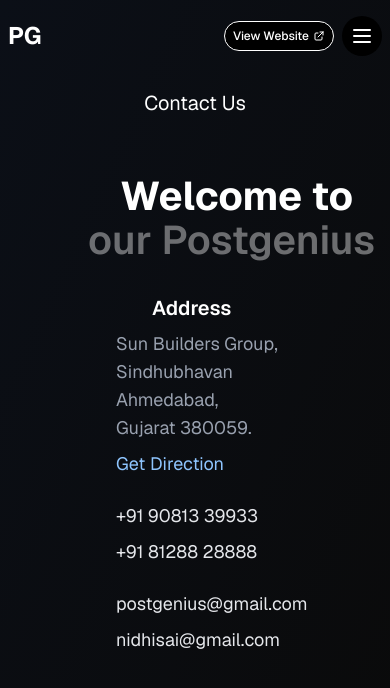
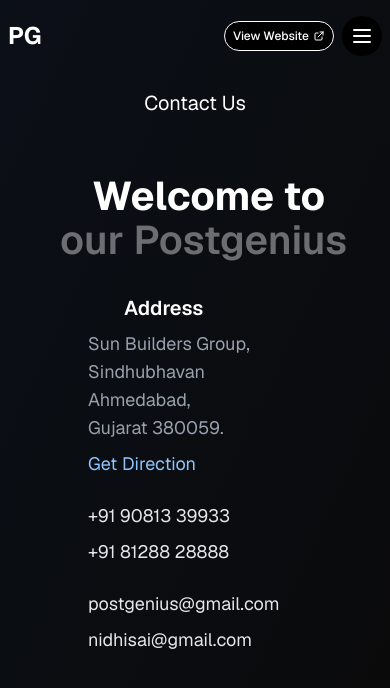
Before and after one commit to rohitchauhan45/trade, a Next.js app: page /Contact in a window 390 px wide. Shown: the top 688 px of the page. Built offline with nearby package versions, Linux system fonts and the light colour scheme.

Commit message:
Refactor padding and layout in Contact component for improved responsiveness and visual consistency

```diff
--- a/src/app/Contact.tsx
+++ b/src/app/Contact.tsx
@@ -21,7 +21,7 @@
 
   return (
     <div className="min-h-dvh px-2 sm:px-4 lg:px-12 pt-4 pb-4 sm:pb-6 lg:pb-8 bg-gradient-to-br from-[#0b0f17] to-[#0a0a0a] sm:from-[#f8fafc] sm:to-[#eef2ff] dark:from-[#0b0f17] dark:to-[#0a0a0a] text-white font-sans">
-      <div className="mx-auto max-w-7xl">
+      <div className="sm:mx-auto max-w-7xl">
         {/* Navbar */}
         <div className="mb-6">
           <Navbar/>
@@ -36,12 +36,12 @@
         </div>
 
         {/* Main Content Area */}
-        <div className="mt-6 pl-20 sm:pl-0 sm:mt-8 lg:mt-10 grid gap-8 sm:gap-10 lg:gap-12 grid-cols-1 lg:grid-cols-2">
+        <div className="mt-6 pl-13 sm:pl-0 sm:mt-8 lg:mt-10 grid gap-8 sm:gap-10 lg:gap-12  lg:grid-cols-2">
           {/* Left Column */}
           <div className="flex pt-8 sm:pt-12 lg:pt-15 items-center sm:items-start">
             <h2 className="leading-11 sm:leading-20">
               <span className="block text-[40px] sm:text-[50px] lg:text-[64px] xl:text-[70px] pl-8 sm:pl-8 lg:pl-15 font-bold text-white">Welcome to</span>
-              <span className="block text-[40px] sm:text-[50px] lg:text-[64px] xl:text-[70px] pl-0 font-semibold text-white/40">our Postgenius</span>
+              <span className="block text-[40px] sm:text-[50px] lg:text-[64px] xl:text-[70px] font-semibold text-white/40">our Postgenius</span>
             </h2>
           </div>
 
```
